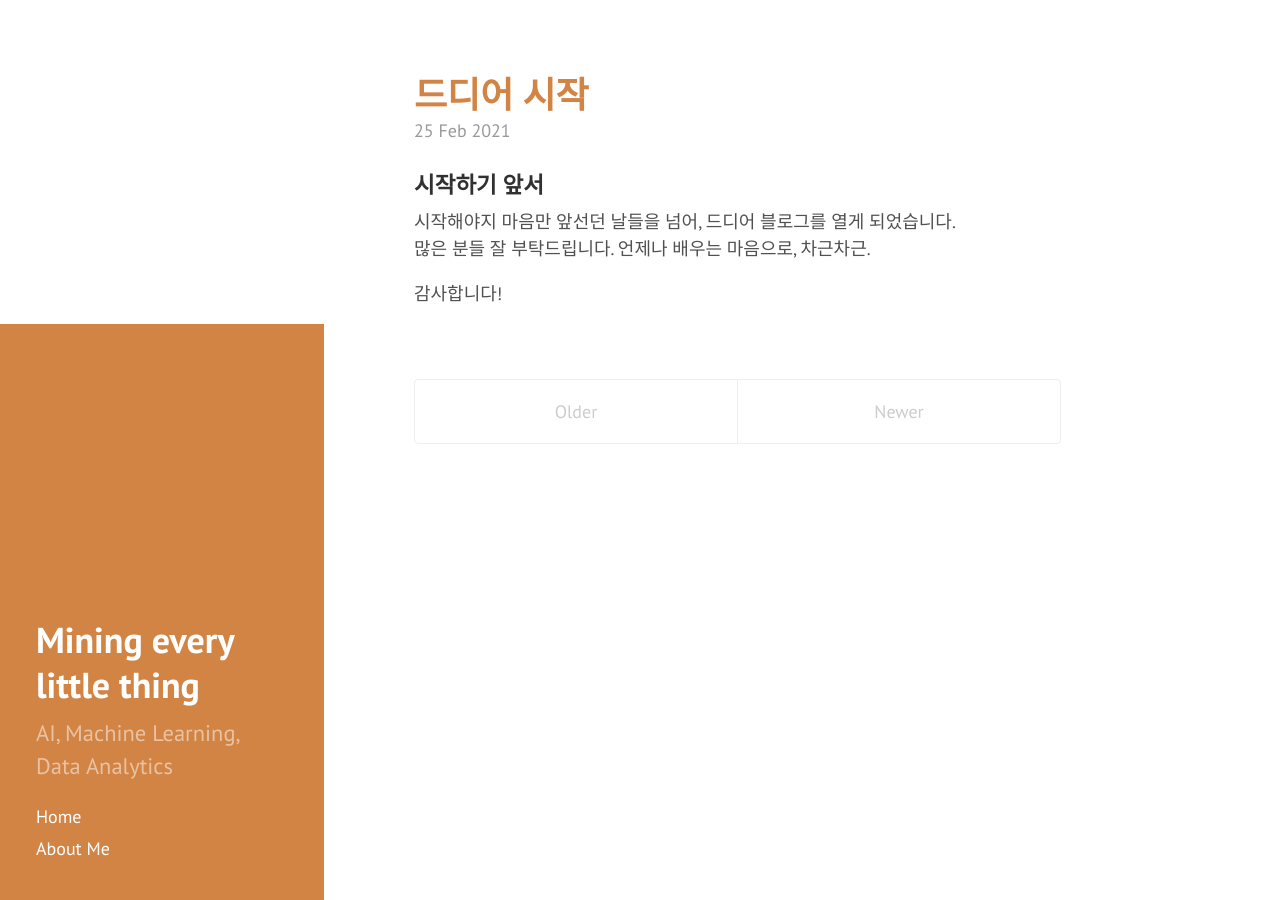
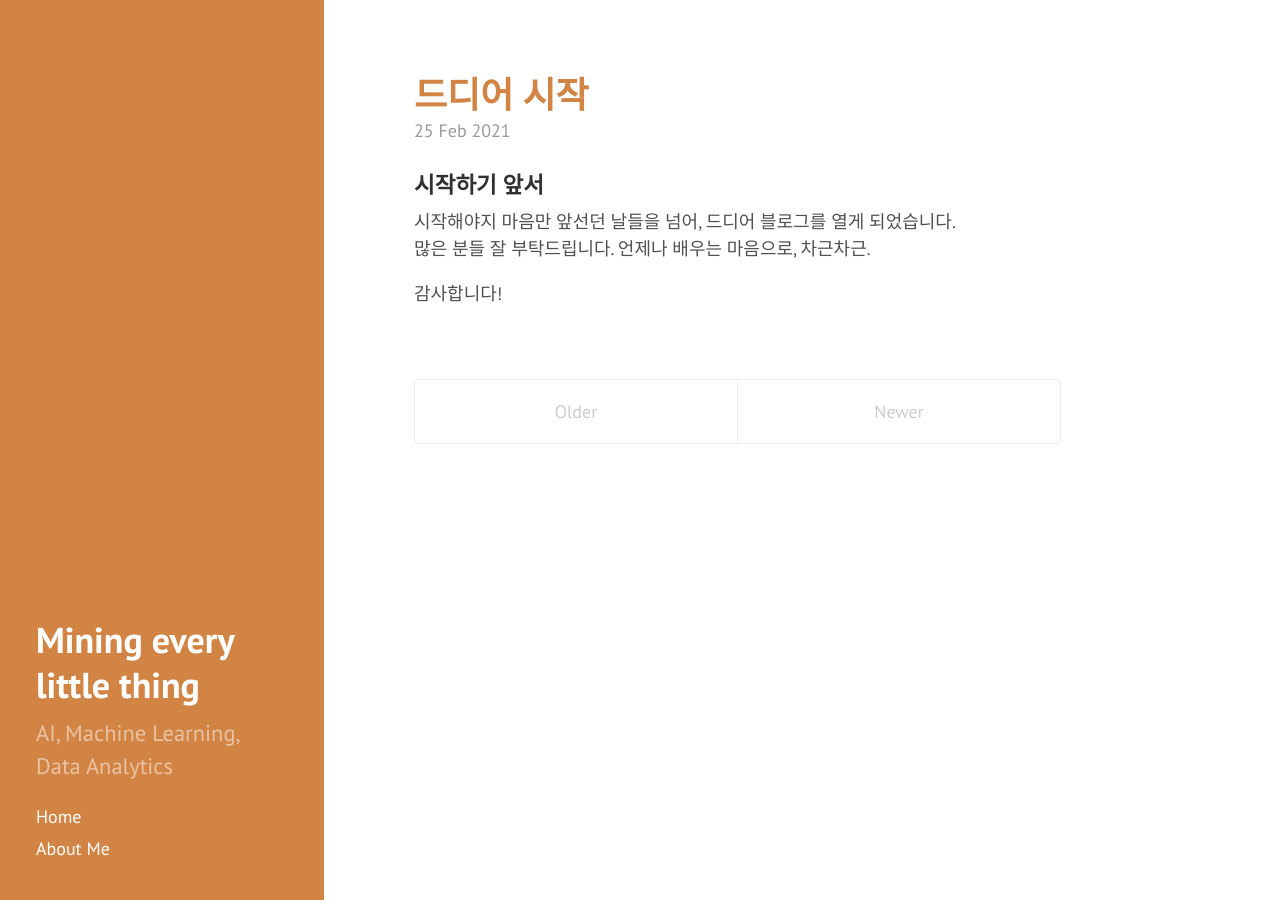
Before and after one commit to jisoo920/jisoo.github.io, a Jekyll site: the page built from index.html, in a window 1280 px wide. Built offline with Jekyll 4.4.1, drawn with Linux system fonts in a browser that asks for light colours; the list of posts is cut into pages by our own code.

Commit message:
Update hyde.css

```diff
--- a/public/css/hyde.css
+++ b/public/css/hyde.css
@@ -55,6 +55,7 @@ html {
 
 .sidebar {
   text-align: center;
+  float: left;
   padding: 2rem 1rem;
   color: rgba(255,255,255,.5);
   background-color: #202020;
@@ -62,7 +63,7 @@ html {
 @media (min-width: 48em) {
   .sidebar {
     position: fixed;
-    top: 18rem;
+    top: 0;
     left: 0;
     bottom: 0;
     width: 18rem;
```
